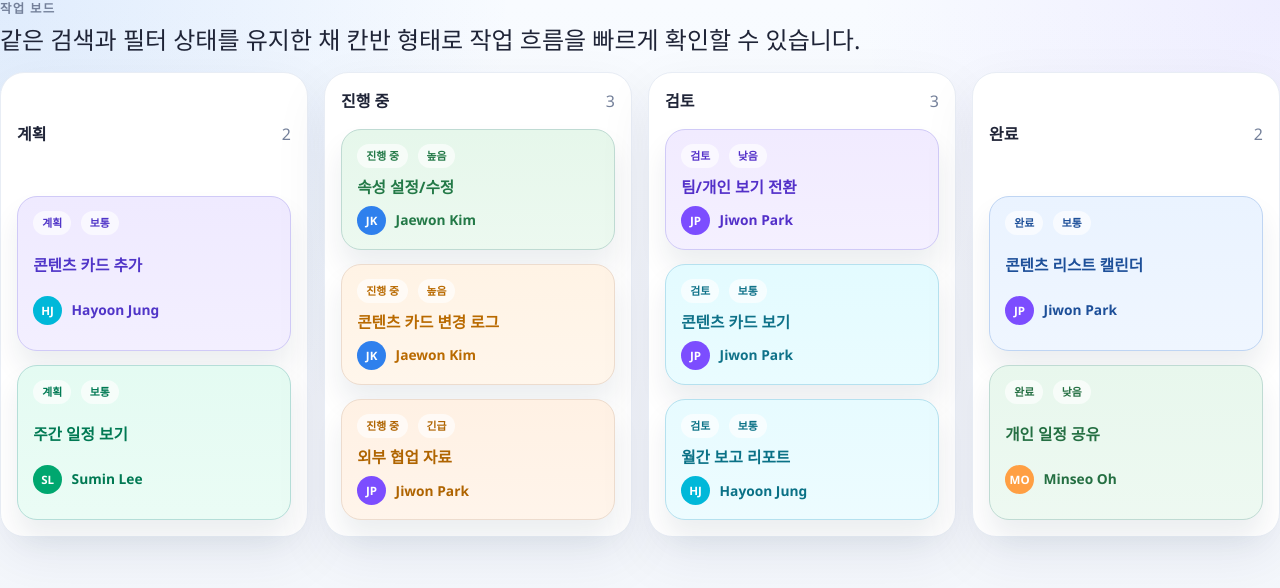
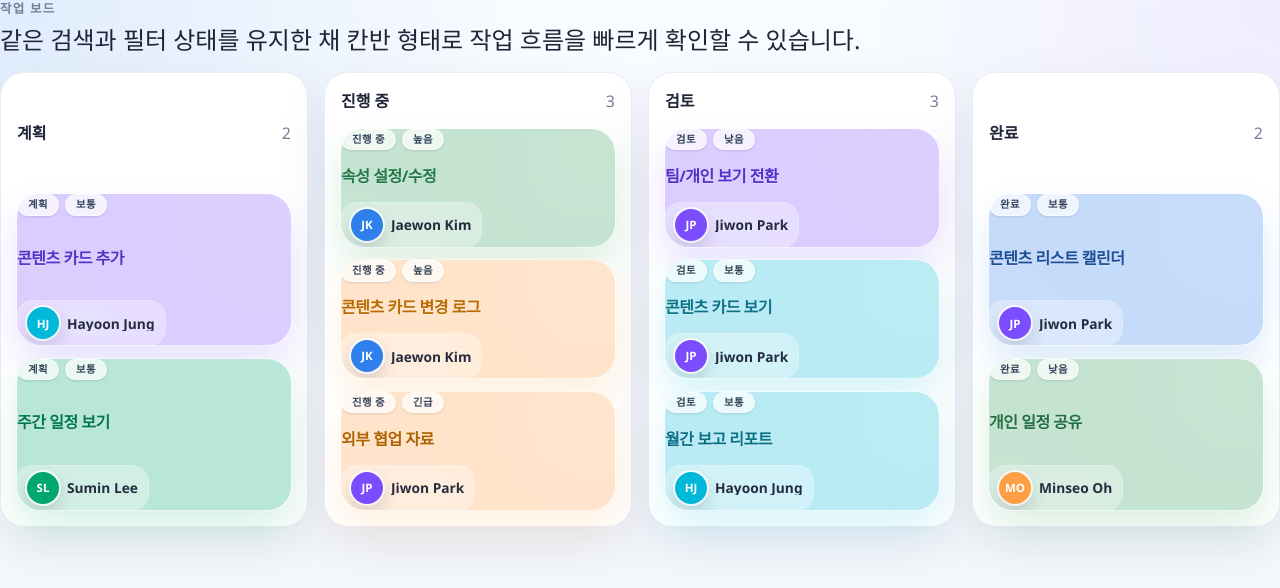
Before and after one commit to beyond-sw-camp/be24-fin-magamFairy-callog, a Vue app in the folder frontend/: page /tasks in a window 1280 px wide. Shown: the top 588 px of the page. Built offline with nearby package versions, Linux system fonts and the light colour scheme.

Commit message:
[Feat][F] TaskCard, CalendarView 변경

```diff
--- a/frontend/src/components/common/TaskCard.vue
+++ b/frontend/src/components/common/TaskCard.vue
@@ -34,6 +34,95 @@ const durationLabel = computed(
   () => `${differenceInDays(props.task.dueDate, props.task.startDate) + 1}일`,
 )
 
+function normalizeHex(hex) {
+  const value = String(hex ?? '').replace('#', '').trim()
+
+  if (value.length === 3) {
+    return value
+      .split('')
+      .map((char) => `${char}${char}`)
+      .join('')
+  }
+
+  if (value.length === 6) {
+    return value
+  }
+
+  return 'ffffff'
+}
+
+function hexToRgb(hex) {
+  const normalized = normalizeHex(hex)
+  return [
+    Number.parseInt(normalized.slice(0, 2), 16),
+    Number.parseInt(normalized.slice(2, 4), 16),
+    Number.parseInt(normalized.slice(4, 6), 16),
+  ]
+}
+
+function blendHex(fromHex, toHex, ratio) {
+  const from = hexToRgb(fromHex)
+  const to = hexToRgb(toHex)
+  const weight = Math.min(Math.max(ratio, 0), 1)
+
+  const blended = from.map((channel, index) =>
+    Math.round(channel * (1 - weight) + to[index] * weight),
+  )
+
+  return `#${blended.map((channel) => channel.toString(16).padStart(2, '0')).join('')}`
+}
+
+function hexToRgba(hex, alpha) {
+  const [red, green, blue] = hexToRgb(hex)
+  return `rgba(${red}, ${green}, ${blue}, ${alpha})`
+}
+
+const rootClass = computed(() => {
+  const base =
+    'task-card group relative w-full cursor-pointer select-none text-left transition-all duration-200 ease-out focus-visible:outline-none focus-visible:ring-2 focus-visible:ring-white/70'
+
+  if (props.mode === 'bar') {
+    return `${base} border-0 bg-transparent p-0 shadow-none`
+  }
+
+  if (props.mode === 'calendar') {
+    return `${base} isolate flex min-h-[36px] items-center justify-between gap-2 overflow-hidden rounded-[16px] border border-[color:var(--task-border)] bg-[linear-gradient(135deg,var(--task-bg),var(--task-bg-2))] px-[0.72rem] py-[0.48rem] text-[color:var(--task-text)] shadow-[0_12px_24px_var(--task-shadow)] ring-1 ring-white/40 backdrop-blur-[2px] hover:-translate-y-[1px] hover:brightness-[1.02] before:pointer-events-none before:absolute before:-right-5 before:-top-5 before:h-16 before:w-16 before:rounded-full before:bg-white/22 before:blur-3xl before:content-[''] after:pointer-events-none after:absolute after:-left-6 after:-bottom-7 after:h-20 after:w-20 after:rounded-full after:bg-white/14 after:blur-3xl after:content-['']`
+  }
+
+  return `${base} isolate flex min-h-[118px] flex-col justify-between overflow-hidden rounded-[24px] border border-[color:var(--task-border)] bg-[linear-gradient(135deg,var(--task-bg),var(--task-bg-2))] px-[1rem] py-[0.95rem] text-[color:var(--task-text)] shadow-[0_18px_36px_var(--task-shadow)] ring-1 ring-white/45 backdrop-blur-[2px] hover:-translate-y-[1px] hover:brightness-[1.02] before:pointer-events-none before:absolute before:-right-6 before:-top-6 before:h-24 before:w-24 before:rounded-full before:bg-white/22 before:blur-3xl before:content-[''] after:pointer-events-none after:absolute after:-left-10 after:-bottom-10 after:h-28 after:w-28 after:rounded-full after:bg-white/12 after:blur-3xl after:content-['']`
+})
+
+const cardStyle = computed(() => {
+  const surface = props.task.palette?.surface ?? '#eaf3ff'
+  const accent = props.task.palette?.accent ?? '#5b8def'
+  const text = props.task.palette?.text ?? '#1d4f99'
+  const fillRatio = props.mode === 'calendar' ? 0.32 : 0.28
+  const cardFill = blendHex('#ffffff', accent, fillRatio)
+  const cardFillSoft = blendHex(cardFill, surface, props.mode === 'calendar' ? 0.08 : 0.14)
+  const borderColor = hexToRgba(accent, props.mode === 'calendar' ? 0.3 : 0.34)
+  const shadow = hexToRgba(accent, props.mode === 'calendar' ? 0.18 : 0.16)
+
+  if (props.mode === 'bar') {
+    return {
+      '--task-surface': surface,
+      '--task-accent': accent,
+      '--task-text': text,
+    }
+  }
+
+  return {
+    '--task-surface': surface,
+    '--task-accent': accent,
+    '--task-text': text,
+    '--task-bg': cardFill,
+    '--task-bg-2': cardFillSoft,
+    '--task-border': borderColor,
+    '--task-shadow': shadow,
+    backgroundColor: cardFill,
+    color: text,
+  }
+})
+
 function handleClick() {
   emit('select', props.task.id)
 }
@@ -47,236 +136,76 @@ function handleDragStart(event) {
 
 <template>
   <button
-    class="task-card"
-    :class="[`task-card--${props.mode}`]"
-    :style="{
-      '--task-surface': props.task.palette.surface,
-      '--task-accent': props.task.palette.accent,
-      '--task-text': props.task.palette.text,
-    }"
+    :class="rootClass"
+    :style="cardStyle"
     type="button"
     :draggable="props.draggable"
     @click="handleClick"
     @dragstart="handleDragStart"
   >
     <template v-if="props.mode === 'compact'">
-      <div class="task-card__topline">
-        <span class="task-card__status-chip">{{ statusLabel }}</span>
-        <span class="task-card__priority-chip">{{ priorityLabel }}</span>
+      <div class="relative z-10 flex flex-wrap items-center gap-1.5">
+        <span class="inline-flex items-center rounded-full border border-white/55 bg-white/72 px-2.5 py-0.5 text-[0.65rem] font-semibold tracking-[0.04em] text-slate-700 shadow-sm backdrop-blur-sm">
+          {{ statusLabel }}
+        </span>
+        <span class="inline-flex items-center rounded-full border border-white/55 bg-white/72 px-2.5 py-0.5 text-[0.65rem] font-semibold tracking-[0.04em] text-slate-700 shadow-sm backdrop-blur-sm">
+          {{ priorityLabel }}
+        </span>
       </div>
 
-      <strong class="task-card__title">{{ props.task.title }}</strong>
+      <strong class="relative z-10 line-clamp-2 block w-full text-left text-[1rem] font-extrabold leading-[1.22] tracking-[-0.03em] drop-shadow-[0_1px_0_rgba(255,255,255,0.35)]">
+        {{ props.task.title }}
+      </strong>
 
-      <div class="task-card__footer">
+      <div class="relative z-10 flex items-center gap-2 rounded-2xl bg-white/35 px-2.5 py-1.5 ring-1 ring-white/45 backdrop-blur-sm">
         <span
-          class="task-card__avatar"
+          class="flex h-8 w-8 shrink-0 items-center justify-center rounded-full text-[0.72rem] font-extrabold text-white shadow-[0_8px_18px_rgba(15,23,42,0.18)] ring-2 ring-white/75"
           :style="{ backgroundColor: props.member?.accent ?? '#94a3b8' }"
         >
           {{ props.member?.initials ?? 'NA' }}
         </span>
-        <div>
-          <strong>{{ props.member?.name ?? '미지정' }}</strong>
+        <div class="min-w-0 grid">
+          <strong class="truncate text-[0.86rem] font-semibold leading-[1.1] text-slate-900/90">
+            {{ props.member?.name ?? '미지정' }}
+          </strong>
         </div>
       </div>
     </template>
 
     <template v-else-if="props.mode === 'bar'">
-      <div class="task-card__bar">
-        <div class="task-card__bar-copy">
-          <strong>{{ props.task.title }}</strong>
-          <small>{{ statusLabel }} · {{ durationLabel }}</small>
+      <div
+        class="flex h-full min-h-[38px] items-center justify-between gap-[0.75rem] rounded-[14px] px-[0.8rem] py-[0.55rem] text-white shadow-[0_12px_24px_var(--task-shadow)] ring-1 ring-white/20"
+        :style="{
+          backgroundColor: blendHex(props.task.palette?.accent ?? '#5b8def', '#ffffff', 0.18),
+          '--task-shadow': hexToRgba(props.task.palette?.accent ?? '#5b8def', 0.22),
+        }"
+      >
+        <div class="min-w-0">
+          <strong class="block overflow-hidden text-ellipsis whitespace-nowrap text-[0.8rem] font-semibold">
+            {{ props.task.title }}
+          </strong>
+          <small class="block overflow-hidden text-ellipsis whitespace-nowrap text-[0.68rem] font-medium opacity-90">
+            {{ statusLabel }} · {{ durationLabel }}
+          </small>
         </div>
 
-        <span class="task-card__bar-owner">{{ props.member?.initials ?? 'NA' }}</span>
+        <span class="min-w-[1.6rem] rounded-full bg-white/18 px-2 py-0.5 text-right text-[0.7rem] font-bold opacity-95 ring-1 ring-white/20">
+          {{ props.member?.initials ?? 'NA' }}
+        </span>
       </div>
     </template>
 
     <template v-else>
-      <div class="task-card__calendar-pill">
-        <span class="task-card__calendar-dot" />
-        <strong>{{ props.task.title }}</strong>
+      <div class="relative z-10 flex min-w-0 flex-1 items-center gap-[0.42rem]">
+        <span class="h-1.5 w-1.5 shrink-0 rounded-full bg-white/95 shadow-[0_0_0_1px_rgba(255,255,255,0.55)]" />
+        <strong class="min-w-0 flex-1 overflow-hidden text-ellipsis whitespace-nowrap text-[0.74rem] font-bold leading-[1.1]">
+          {{ props.task.title }}
+        </strong>
+      </div>
+
+      <div class="relative z-10 ml-2 flex h-6 shrink-0 items-center rounded-full bg-white/28 px-2 text-[0.63rem] font-black tracking-[0.12em] text-white shadow-sm ring-1 ring-white/35">
+        {{ props.member?.initials ?? 'NA' }}
       </div>
     </template>
   </button>
 </template>
-
-<style scoped>
-.task-card {
-  width: 100%;
-  text-align: left;
-  cursor: pointer;
-  transition:
-    transform 0.16s ease,
-    box-shadow 0.16s ease,
-    filter 0.16s ease;
-}
-
-.task-card:hover {
-  transform: translateY(-1px);
-}
-
-.task-card--compact {
-  border: 1px solid color-mix(in srgb, var(--task-accent) 22%, var(--border-color));
-  border-radius: 20px;
-  background:
-    linear-gradient(
-      180deg,
-      var(--task-surface),
-      color-mix(in srgb, var(--task-surface) 76%, white)
-    ),
-    var(--task-surface);
-  box-shadow: 0 18px 28px rgba(18, 38, 63, 0.08);
-  color: var(--task-text);
-  min-height: 108px;
-  padding: 0.9rem 0.95rem;
-  display: grid;
-  gap: 0.55rem;
-}
-
-.task-card__topline,
-.task-card__footer {
-  display: flex;
-  align-items: center;
-  justify-content: flex-start;
-  gap: 0.6rem;
-}
-
-.task-card__topline {
-  flex-wrap: wrap;
-}
-
-.task-card__status-chip,
-.task-card__priority-chip {
-  border-radius: 999px;
-  padding: 0.24rem 0.56rem;
-  font-size: 0.68rem;
-  font-weight: 700;
-  background: rgba(255, 255, 255, 0.65);
-}
-
-.task-card__title {
-  font-size: 0.98rem;
-  line-height: 1.3;
-  display: -webkit-box;
-  -webkit-line-clamp: 2;
-  -webkit-box-orient: vertical;
-  overflow: hidden;
-}
-
-.task-card__footer > div {
-  display: grid;
-}
-
-.task-card__footer strong {
-  font-size: 0.86rem;
-  line-height: 1.15;
-}
-
-.task-card__avatar {
-  width: 1.8rem;
-  height: 1.8rem;
-  border-radius: 999px;
-  display: grid;
-  place-items: center;
-  color: #fff;
-  font-size: 0.72rem;
-  font-weight: 800;
-  flex-shrink: 0;
-}
-
-.task-card--bar {
-  border: 0;
-  background: transparent;
-  padding: 0;
-  box-shadow: none;
-}
-
-.task-card__bar {
-  min-height: 38px;
-  height: 100%;
-  border-radius: 10px;
-  background: linear-gradient(
-    180deg,
-    color-mix(in srgb, var(--task-accent) 92%, white),
-    color-mix(in srgb, var(--task-accent) 82%, black 4%)
-  );
-  color: #fff;
-  padding: 0.48rem 0.75rem;
-  display: flex;
-  align-items: center;
-  justify-content: space-between;
-  gap: 0.75rem;
-  box-shadow: 0 10px 20px color-mix(in srgb, var(--task-accent) 22%, transparent);
-}
-
-.task-card__bar-copy {
-  min-width: 0;
-}
-
-.task-card__bar-copy strong,
-.task-card__bar-copy small {
-  display: block;
-  overflow: hidden;
-  text-overflow: ellipsis;
-  white-space: nowrap;
-}
-
-.task-card__bar-copy strong {
-  font-size: 0.8rem;
-}
-
-.task-card__bar-copy small,
-.task-card__bar-owner {
-  font-size: 0.7rem;
-  opacity: 0.88;
-}
-
-.task-card__bar-owner {
-  min-width: 1.6rem;
-  text-align: right;
-  font-weight: 700;
-}
-
-.task-card--calendar {
-  border: 0;
-  background: var(--task-accent);
-  color: #fff;
-  border-radius: 6px;
-  box-shadow: none;
-  min-height: 0;
-  padding: 0.35rem 0.55rem;
-}
-
-.task-card--calendar:hover {
-  filter: brightness(1.03);
-}
-
-.task-card__calendar-pill {
-  display: flex;
-  align-items: center;
-  gap: 0.42rem;
-  min-width: 0;
-}
-
-.task-card__calendar-dot {
-  width: 0.42rem;
-  height: 0.42rem;
-  border-radius: 999px;
-  background: rgba(255, 255, 255, 0.92);
-  flex-shrink: 0;
-}
-
-.task-card__calendar-pill strong {
-  overflow: hidden;
-  text-overflow: ellipsis;
-  white-space: nowrap;
-  font-size: 0.72rem;
-  font-weight: 700;
-}
-
-@media (max-width: 920px) {
-  .task-card__bar {
-    padding-inline: 0.6rem;
-  }
-}
-</style>
```
Also changed, not shown: frontend/src/views/CalendarView.vue (+142 -185 lines).
